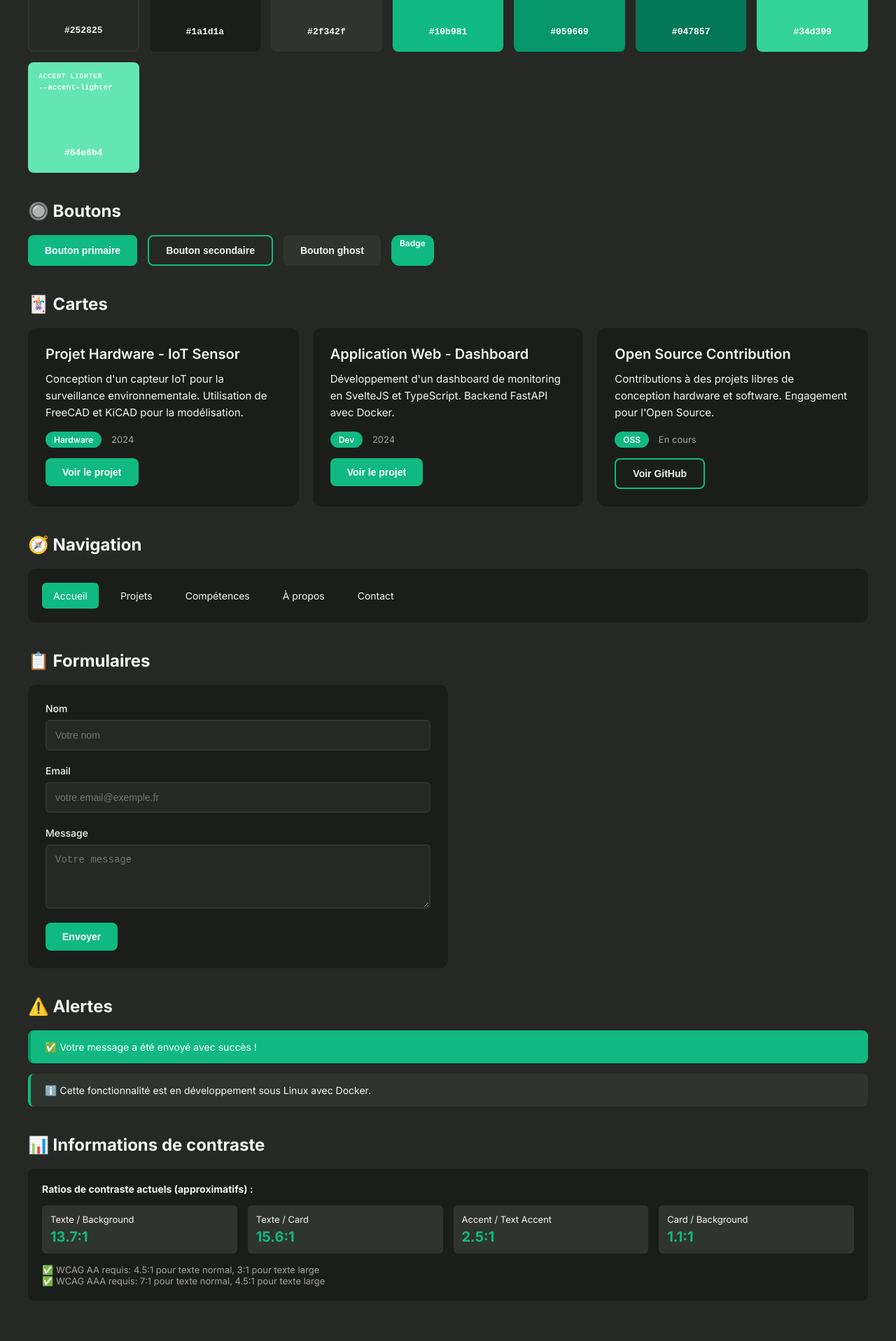
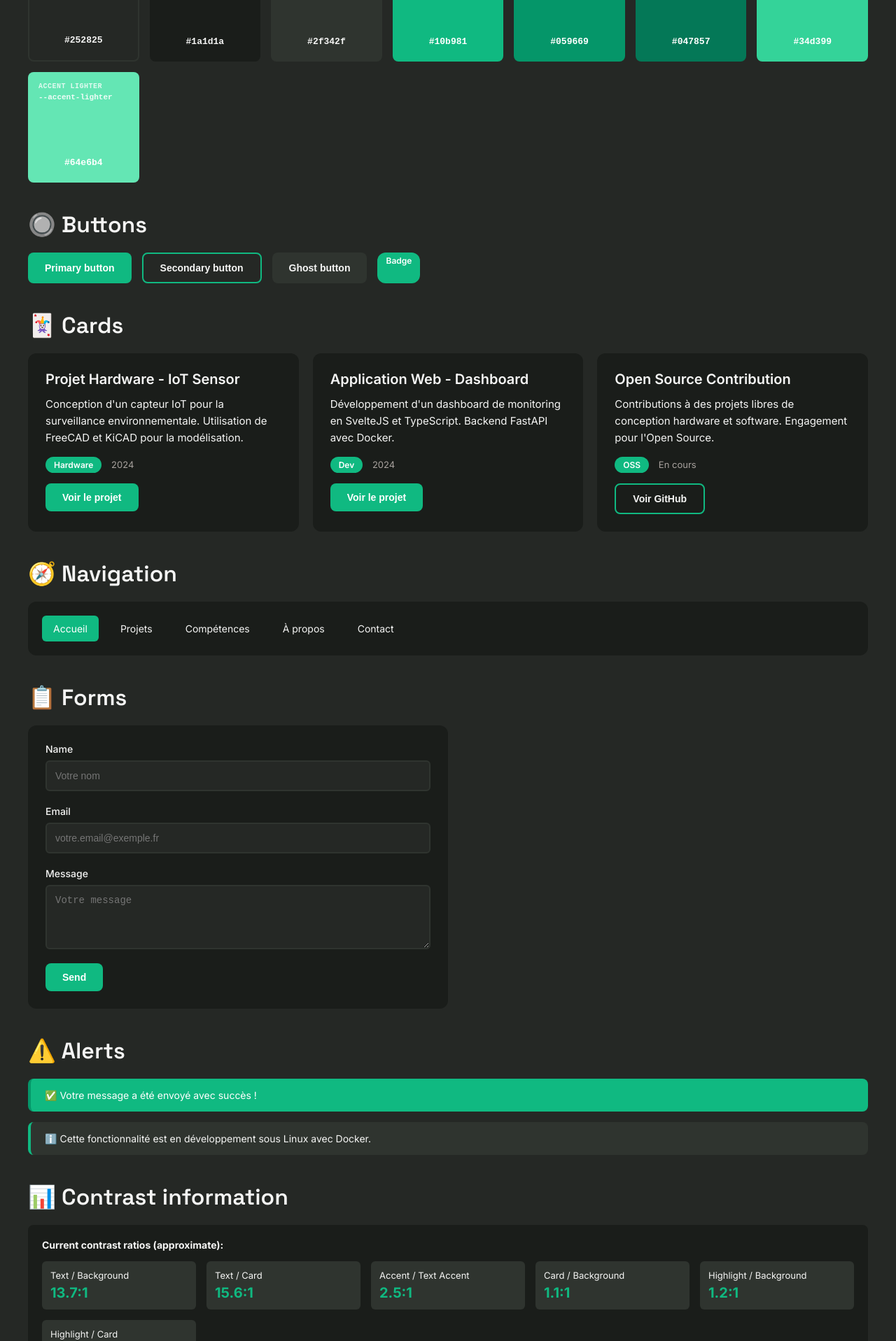
Before and after one commit to ABHC/design-system-tester, a SvelteKit app: page / in a window 1280 px wide. Shown: the part 880-2797 px from the top of the page at 70% size. Built offline with nearby package versions, Linux system fonts and the light colour scheme.

Commit message:
add more translations, palettes and contrasts display. Fix various warnings.

```diff
--- a/src/lib/data/palettes.json
+++ b/src/lib/data/palettes.json
@@ -29,8 +29,57 @@
             "accent_light": "#9771f9",
             "accent_lighter": "#b299fb",
             "text_accent": "#ffffff"
+        },
+        {
+            "name": "Cyan Techno",
+            "display": true,
+            "accent": "#00d4ff",
+            "accent_dark": "#00a8cc",
+            "accent_darker": "#007a99",
+            "accent_light": "#4ddfff",
+            "accent_lighter": "#99ebff",
+            "text_accent": "#0a0e27"
+        },
+        {
+            "name": "Azure Pro",
+            "display": true,
+            "accent": "#0ea5e9",
+            "accent_dark": "#0284c7",
+            "accent_darker": "#0369a1",
+            "accent_light": "#38bdf8",
+            "accent_lighter": "#7dd3fc",
+            "text_accent": "#ffffff"
+        },
+        {
+            "name": "Solar Yellow",
+            "display": true,
+            "accent": "#fbbf24",
+            "accent_dark": "#f59e0b",
+            "accent_darker": "#d97706",
+            "accent_light": "#fcd34d",
+            "accent_lighter": "#fde68a",
+            "text_accent": "#1f1f1f"
+        },
+        {
+            "name": "Gold Warm",
+            "display": true,
+            "accent": "#f59e0b",
+            "accent_dark": "#d97706",
+            "accent_darker": "#b45309",
+            "accent_light": "#fbbf24",
+            "accent_lighter": "#fcd34d",
+            "text_accent": "#1f1f1f"
+        },
+        {
+            "name": "Sunset Orange",
+            "display": true,
+            "accent": "#fb923c",
+            "accent_dark": "#ea580c",
+            "accent_darker": "#c2410c",
+            "accent_light": "#fdba74",
+            "accent_lighter": "#fed7aa",
+            "text_accent": "#ffffff"
         }
-
     ],
     "light": [
         {
@@ -81,31 +130,58 @@
             "text_muted": "#a8a29e"
         },
         {
-            "name": "2",
-            "display": false,
-            "bg": "",
-            "card":"",
-            "highlight": "",
-            "text": "",
-            "text_muted": ""
+            "name": "Pure Black",
+            "display": true,
+            "bg": "#0d0d0d",
+            "card":"#1a1a1a",
+            "highlight": "#2a2a2a",
+            "text": "#ffffff",
+            "text_muted": "#b0b0b0"
         },
         {
-            "name": "3",
-            "display": false,
-            "bg": "",
-            "card":"",
-            "highlight": "",
-            "text": "",
-            "text_muted": ""
+            "name": "Void",
+            "display": true,
+            "bg": "#000000",
+            "card":"#0f0f0f",
+            "highlight": "#1f1f1f",
+            "text": "#ffffff",
+            "text_muted": "#a0a0a0"
         },
         {
-            "name": "4",
-            "display": false,
-            "bg": "",
-            "card":"",
-            "highlight": "",
-            "text": "",
-            "text_muted": ""
+            "name": "Midnight Blue",
+            "display": true,
+            "bg": "#0f1419",
+            "card":"#1a1f2e",
+            "highlight": "#252d3d",
+            "text": "#f5f5f7",
+            "text_muted": "#a8adb5"
+        },
+        {
+            "name": "Navy Deep",
+            "display": true,
+            "bg": "#11192b",
+            "card":"#1a2544",
+            "highlight": "#253047",
+            "text": "#f2f4f8",
+            "text_muted": "#a0aabb"
+        },
+        {
+            "name": "Slate Stone",
+            "display": true,
+            "bg": "#1e2a3a",
+            "card":"#2a3a4a",
+            "highlight": "#3a4a5a",
+            "text": "#f0f2f5",
+            "text_muted": "#a8b0b8"
+        },
+        {
+            "name": "Carbon",
+            "display": true,
+            "bg": "#1a1a1a",
+            "card":"#242424",
+            "highlight": "#353535",
+            "text": "#fafafa",
+            "text_muted": "#b0b0b0"
         }
     ]
 }
--- a/src/routes/+layout.svelte
+++ b/src/routes/+layout.svelte
@@ -261,6 +261,7 @@
 
     .local-select:hover {
         background-color: var(--accent);
+        color: var(--text-accent);
     }
 
     #logo {
--- a/src/routes/+page.svelte
+++ b/src/routes/+page.svelte
@@ -35,6 +35,8 @@
     let contrast_txt_card = $derived(getContrastRatio(selected_palette.text, selected_palette.card));
     let contrast_accent = $derived(getContrastRatio(selected_accent.accent, selected_accent.text_accent));
     let contrast_card_bg = $derived(getContrastRatio(selected_palette.card, selected_palette.bg));
+    let contrast_high_bg = $derived(getContrastRatio(selected_palette.highlight, selected_palette.bg));
+    let contrast_high_card = $derived(getContrastRatio(selected_palette.highlight, selected_palette.card));
 
     // reactive CSS variables
     const css_variables = $derived({
@@ -84,6 +86,12 @@
     function getContrastRatio(color1:string, color2:string) {
         const rgb1 = hexToRgb(color1);
         const rgb2 = hexToRgb(color2);
+
+        // Valid colors ?
+        if (!rgb1 || !rgb2) {
+            throw new Error("Invalid color format provided");
+            // return a default value ?
+        }
 
         const lum1 = getLuminance(rgb1.r, rgb1.g, rgb1.b);
         const lum2 = getLuminance(rgb2.r, rgb2.g, rgb2.b);
@@ -184,20 +192,24 @@
     <div class="content">
         <!-- Typography -->
         <div class="demo-section typography-demo">
-            <div class="section-title">📝 Typographie</div>
-            <h1>Heading 1 - Épinard Portfolio</h1>
-            <h2>Heading 2 - Designer & Développeur</h2>
-            <h3>Heading 3 - Projets récents</h3>
-            <h4>Heading 4 - Compétences techniques</h4>
-            <h5>Heading 5 - Technologies utilisées</h5>
-            <h6>Heading 6 - Détails supplémentaires</h6>
-            <p class="lead">Lead text - Introduction à mon travail et mes compétences en conception hardware et développement.</p>
-            <p>Body text - Lorem ipsum dolor sit amet, consectetur adipiscing elit. Sed do eiusmod tempor incididunt ut labore et dolore magna aliqua. Ut enim ad minim veniam, quis nostrud exercitation ullamco laboris.</p>
+            <h2 class="section-title">{$trans?.typo.title}</h2>
+            <h1>{$trans?.typo.h1} - Épinard Portfolio</h1>
+            <h2>{$trans?.typo.h2} - Designer & Développeur</h2>
+            <h3>{$trans?.typo.h3} - Projets récents</h3>
+            <h4>{$trans?.typo.h4} - Compétences techniques</h4>
+            <h5>{$trans?.typo.h5} - Technologies utilisées</h5>
+            <h6>{$trans?.typo.h6}- Détails supplémentaires</h6>
+            <p class="lead">
+                {$trans?.typo.lead} - Introduction à mon travail et mes compétences en conception hardware et développement.
+            </p>
+            <p>
+                {$trans?.typo.body} - Lorem ipsum dolor sit amet, consectetur adipiscing elit. Sed do eiusmod tempor incididunt ut labore et dolore magna aliqua. Ut enim ad minim veniam, quis nostrud exercitation ullamco laboris.
+            </p>
         </div>
 
         <!-- Color Swatches -->
         <div class="demo-section">
-            <div class="section-title">🎨 Palette de couleurs</div>
+            <h2 class="section-title">{$trans?.palette.title}</h2>
             <div class="swatch-grid">
                 <div
                     class="swatch"
@@ -321,18 +333,18 @@
 
         <!-- Buttons -->
         <div class="demo-section">
-            <div class="section-title">🔘 Boutons</div>
+            <h2 class="section-title">{$trans?.buttons.title}</h2>
             <div style="display: flex; gap: 15px; flex-wrap: wrap;">
-                <button class="button button-primary">Bouton primaire</button>
-                <button class="button button-secondary">Bouton secondaire</button>
-                <button class="button button-ghost">Bouton ghost</button>
-                <span class="badge">Badge</span>
+                <button class="button button-primary">{$trans?.buttons.primary}</button>
+                <button class="button button-secondary">{$trans?.buttons.secondary}</button>
+                <button class="button button-ghost">{$trans?.buttons.ghost}</button>
+                <span class="badge">{$trans?.buttons.badge}</span>
             </div>
         </div>
 
         <!-- Cards -->
         <div class="demo-section">
-            <div class="section-title">🃏 Cartes</div>
+            <h2 class="section-title">{$trans?.cards.title}</h2>
             <div class="demo-grid">
                 <div class="card">
                     <div class="card-title">Projet Hardware - IoT Sensor</div>
@@ -383,7 +395,7 @@
 
         <!-- Navigation -->
         <div class="demo-section">
-            <div class="section-title">🧭 Navigation</div>
+            <h2 class="section-title">{$trans?.nav.title}</h2>
             <div class="nav-demo">
                 <div class="nav-item active">Accueil</div>
                 <div class="nav-item">Projets</div>
@@ -395,27 +407,27 @@
 
         <!-- Forms -->
         <div class="demo-section">
-            <div class="section-title">📋 Formulaires</div>
+            <h2 class="section-title">{$trans?.form.title}</h2>
             <div class="card card-form">
                 <div class="form-group">
-                    <label class="form-label">Nom</label>
-                    <input type="text" class="form-input" placeholder="Votre nom">
+                    <label for="name-input" class="form-label">{$trans?.form.name}</label>
+                    <input id="name-input" type="text" class="form-input" placeholder="Votre nom">
                 </div>
                 <div class="form-group">
-                    <label class="form-label">Email</label>
-                    <input type="email" class="form-input" placeholder="votre.email@exemple.fr">
+                    <label for="email-input" class="form-label">{$trans?.form.email}</label>
+                    <input id="email-input" type="email" class="form-input" placeholder="votre.email@exemple.fr">
                 </div>
                 <div class="form-group">
-                    <label class="form-label">Message</label>
-                    <textarea class="form-input" rows="4" placeholder="Votre message"></textarea>
+                    <label for="message-textarea" class="form-label">{$trans?.form.message}</label>
+                    <textarea id="message-textarea" class="form-input" rows="4" placeholder="Votre message"></textarea>
                 </div>
-                <button class="button button-primary">Envoyer</button>
+                <button class="button button-primary">{$trans?.form.send}</button>
             </div>
         </div>
 
         <!-- Alerts -->
         <div class="demo-section">
-            <div class="section-title">⚠️ Alertes</div>
+            <h2 class="section-title">{$trans?.alerts.title}</h2>
             <div class="alert alert-success">
                 ✅ Votre message a été envoyé avec succès !
             </div>
@@ -426,30 +438,38 @@
 
         <!-- Contrast Info -->
         <div class="demo-section">
-            <div class="section-title">📊 Informations de contraste</div>
+            <h2 class="section-title">{$trans?.contrast.title}</h2>
             <div class="contrast-info">
-                <p><strong>Ratios de contraste actuels (approximatifs) :</strong></p>
+                <p><strong>{$trans?.contrast.desc}</strong></p>
                 <div class="contrast-grid">
                     <div class="contrast-item">
-                        <div>Texte / Background</div>
+                        <div>{$trans?.contrast.text} / {$trans?.contrast.background}</div>
                         <div class="contrast-value">{contrast_txt_bg}:1</div>
                     </div>
                     <div class="contrast-item">
-                        <div>Texte / Card</div>
+                        <div>{$trans?.contrast.text} / {$trans?.contrast.card}</div>
                         <div class="contrast-value">{contrast_txt_card}:1</div>
                     </div>
                     <div class="contrast-item">
-                        <div>Accent / Text Accent</div>
+                        <div>{$trans?.contrast.accent} / {$trans?.contrast.text_accent}</div>
                         <div class="contrast-value">{contrast_accent}:1</div>
                     </div>
                     <div class="contrast-item">
-                        <div>Card / Background</div>
+                        <div>{$trans?.contrast.card} / {$trans?.contrast.background}</div>
                         <div class="contrast-value">{contrast_card_bg}:1</div>
+                    </div>
+                    <div class="contrast-item">
+                        <div>{$trans?.contrast.highlight} / {$trans?.contrast.background}</div>
+                        <div class="contrast-value">{contrast_high_bg}:1</div>
+                    </div>
+                    <div class="contrast-item">
+                        <div>{$trans?.contrast.highlight} / {$trans?.contrast.card}</div>
+                        <div class="contrast-value">{contrast_high_card}:1</div>
                     </div>
                 </div>
                 <p style="margin-top: 15px; font-size: 13px; color: var(--text-muted);">
-                    ✅ WCAG AA requis: 4.5:1 pour texte normal, 3:1 pour texte large<br>
-                    ✅ WCAG AAA requis: 7:1 pour texte normal, 4.5:1 pour texte large
+                    {$trans?.contrast.required1}<br>
+                    {$trans?.contrast.required2}
                 </p>
             </div>
         </div>
@@ -571,8 +591,8 @@
     }
 
     .section-title {
-        font-size: 24px;
-        font-weight: 700;
+        /*font-size: 24px;
+        font-weight: 700;*/
         margin-bottom: 20px;
         color: var(--text);
     }
--- a/src/routes/translations.ts
+++ b/src/routes/translations.ts
@@ -11,7 +11,15 @@ export const translations = {
             logo_btn: "Retour à l'accueil"
         },
         typo: {
-            title: "📝 Typographie"
+            title: "📝 Typographie",
+            h1: "Titre 1",
+            h2: "Titre 2",
+            h3: "Titre 3",
+            h4: "Titre 4",
+            h5: "Titre 5",
+            h6: "Titre 6",
+            lead: "Texte introductif",
+            body: "Corps de texte"
         },
         palette: {
             title: "🎨 Palette de couleurs"
@@ -22,6 +30,9 @@ export const translations = {
             secondary: "Bouton secondaire",
             ghost: "Bouton ghost",
             badge: "badge",
+        },
+        cards: {
+            title: "🃏 Cartes",
         },
         nav: {
             title: "🧭 Navigation"
@@ -40,7 +51,13 @@ export const translations = {
             title: "📊 Informations de contraste",
             desc: "Ratios de contraste actuels (approximatifs) :",
             required1: "✅ WCAG AA requis: 4.5:1 pour texte normal, 3:1 pour texte large",
-            required2: "✅ WCAG AAA requis: 7:1 pour texte normal, 4.5:1 pour texte large"
+            required2: "✅ WCAG AAA requis: 7:1 pour texte normal, 4.5:1 pour texte large",
+            text: "Texte",
+            accent: "Accent",
+            text_accent: "Texte Accent",
+            background: "Background",
+            highlight: "Highlight",
+            card: "Card"
         },
         footer: {
             license: "Site sous licence GPLv3",
@@ -62,7 +79,15 @@ export const translations = {
             logo_btn: "Back to home"
         },
         typo: {
-            title: "📝 Typography"
+            title: "📝 Typography",
+            h1: "Heading 1",
+            h2: "Heading 2",
+            h3: "Heading 3",
+            h4: "Heading 4",
+            h5: "Heading 5",
+            h6: "Heading 6",
+            lead: "Lead text",
+            body: "Body text"
         },
         palette: {
             title: "🎨 Color palette"
@@ -73,6 +98,9 @@ export const translations = {
             secondary: "Secondary button",
             ghost: "Ghost button",
             badge: "Badge",
+        },
+        cards: {
+            title: "🃏 Cards"
         },
         nav: {
             title: "🧭 Navigation"
@@ -91,7 +119,13 @@ export const translations = {
             title: "📊 Contrast information",
             desc: "Current contrast ratios (approximate):",
             required1: "✅ WCAG AA required: 4.5:1 for normal text, 3:1 for large text",
-            required2: "✅ WCAG AAA required: 7:1 for normal text, 4.5:1 for large text"
+            required2: "✅ WCAG AAA required: 7:1 for normal text, 4.5:1 for large text",
+            text: "Text",
+            accent: "Accent",
+            text_accent: "Text Accent",
+            background: "Background",
+            highlight: "Highlight",
+            card: "Card"
         },
         footer: {
             license: "Website under GPLv3 license",
```
